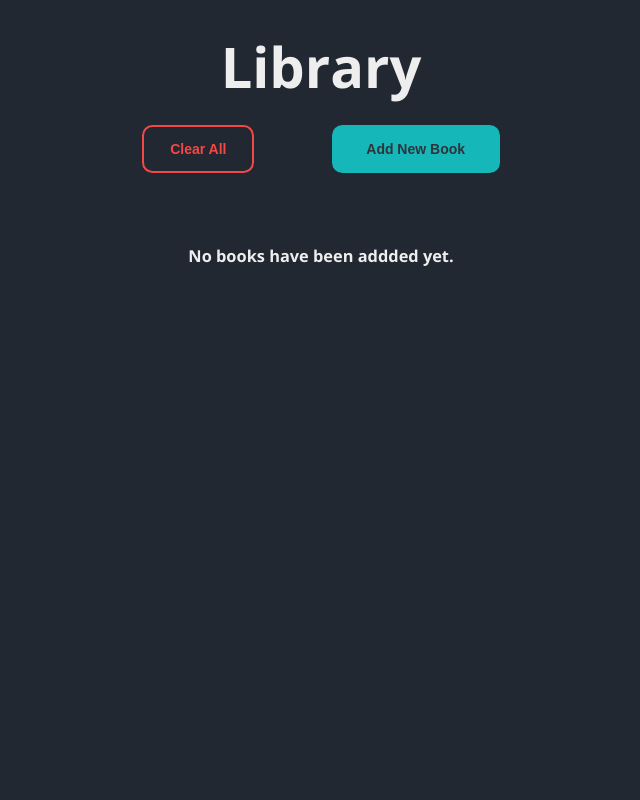
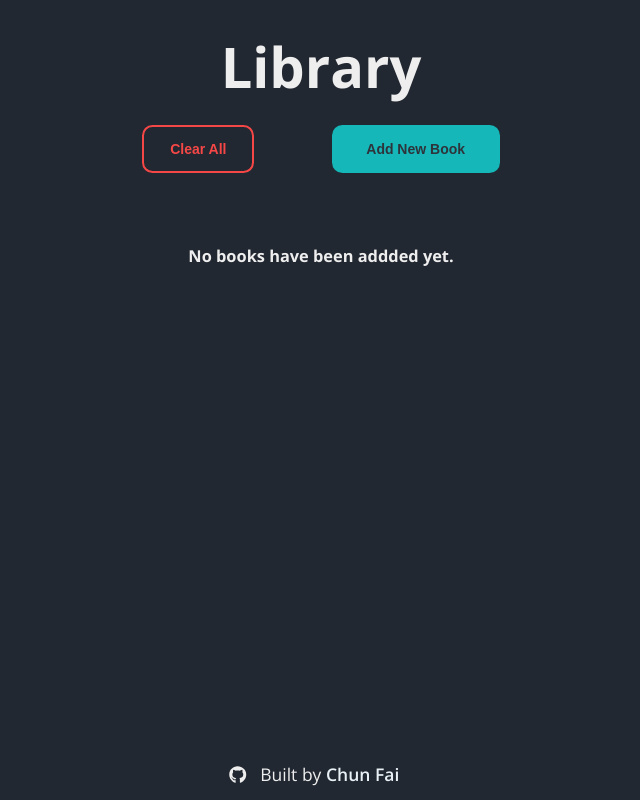
Before and after one commit to ashchunfai/library, a plain HTML site: page index.html in a window 1280 px wide. Shown: the whole page, without its empty margins (319-959 px from the left). Drawn offline with nearby package versions, Linux system fonts and the light colour scheme.

Commit message:
Added GitHub profile

```diff
--- a/css/style.css
+++ b/css/style.css
@@ -10,12 +10,15 @@
 
 body {
   width: 100%;
-  height: 100%;
+  height: 100vh;
   margin: 0;
   padding: 0;
   background-color: #222831;
   color: #eeeeee;
   font-family: 'Open Sans', sans-serif;
+  display: flex;
+  flex-direction: column;
+  justify-content: space-between;
 }
 
 .modal {
@@ -241,3 +244,29 @@ svg, path {
     transform: translate(0, 0);
   }
 }
+
+.github {
+  width: 100%;
+  left: 0;
+  bottom: 0;
+  display: flex;
+  justify-content: center;
+  align-items: center;
+  font-size: 1.25rem;
+  margin: 0 0 1rem 0;
+}
+
+.github p {
+  margin: 0 1rem;
+}
+
+.github a {
+  font-weight: 600;
+  color: #e8f1f5;
+  text-decoration: none;
+}
+
+.github a:hover {
+  opacity: .85;
+  transition: all .3 ease;
+}
--- a/index.html
+++ b/index.html
@@ -50,6 +50,11 @@
     <h3 class="msg">No books have been addded yet.</h3>
   </div>
 
+  <div class="github">
+    <span><i class="fab fa-github"></i></span>
+    <p>Built by <a href="https://github.com/ashchunfai" target="_blank">Chun Fai</a></p>
+  </div>
+
   <script src="js/script.js"></script>
 </body>
 </html>
```
